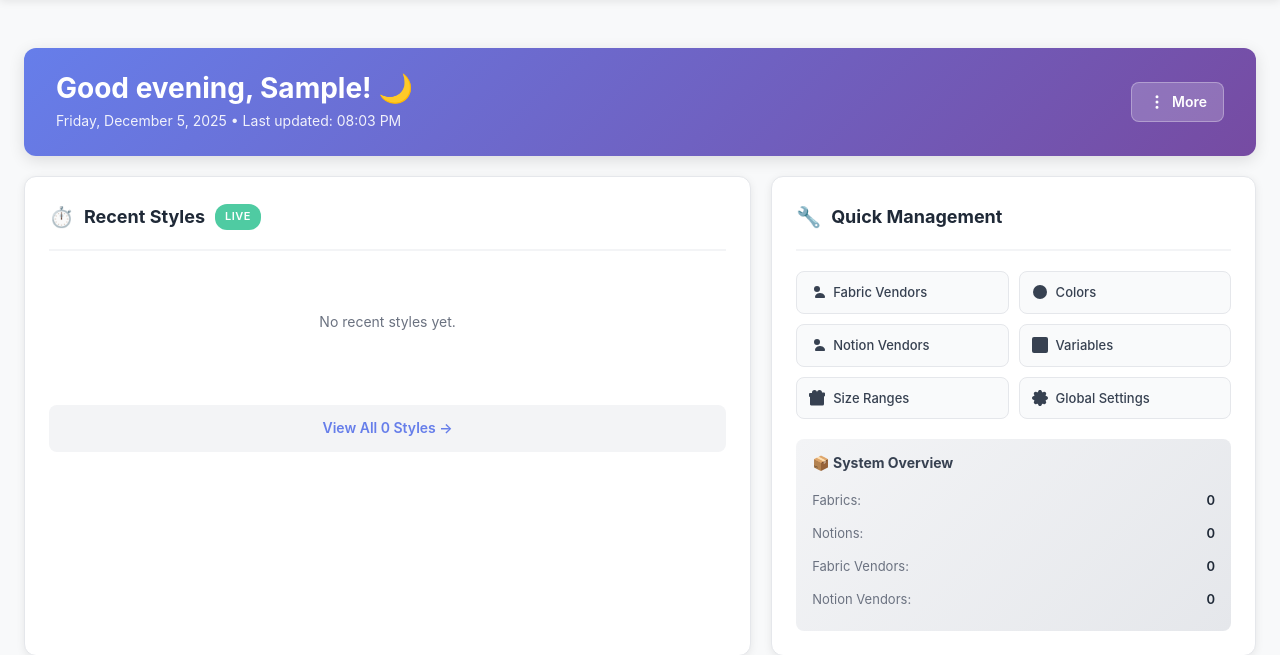
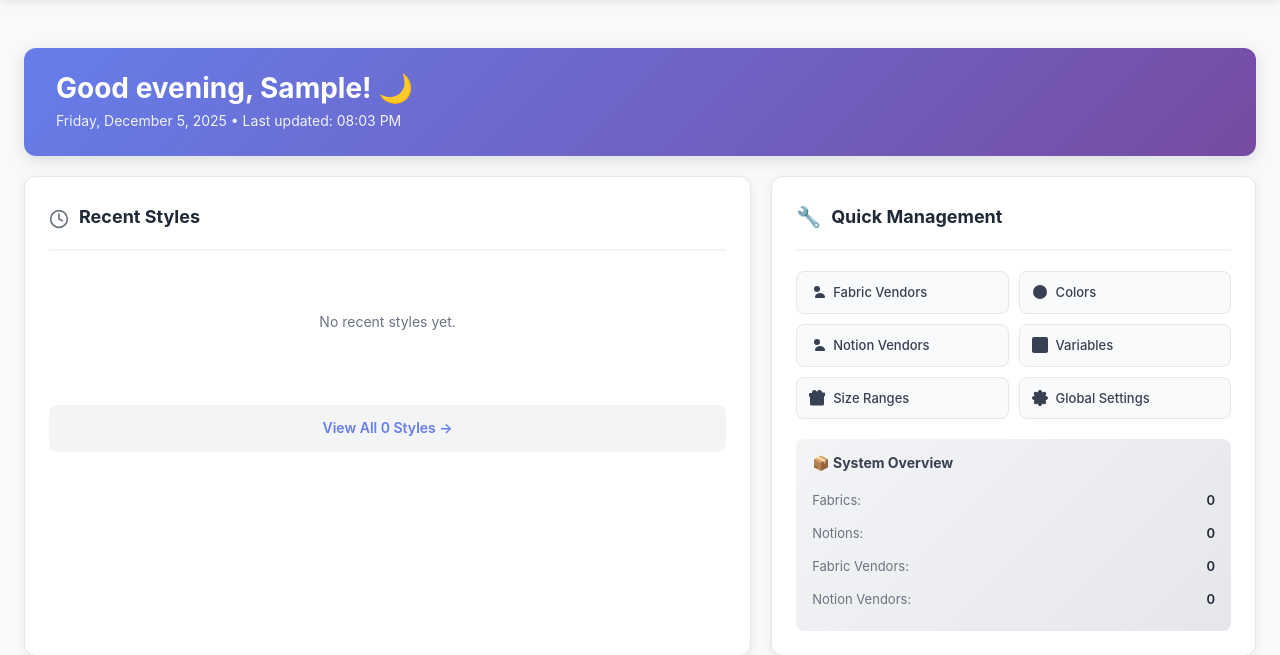
Before and after one commit to JAITteam/ja-uniforms-pricing, a Flask app: page / in a window 1280 px wide. Shown: the part 80-735 px from the top of the page. Run offline with Flask 3, Linux system fonts and the light colour scheme; the visitor is signed in with stand-in values (Sample User, id 1); data that the repository does not hold is empty; some libraries are stand-ins or nearby versions.

Commit message:
final changes

```diff
--- a/templates/dashboard.html
+++ b/templates/dashboard.html
@@ -18,16 +18,6 @@
                 <span id="last-updated">Last updated: just now</span>
             </p>
         </div>
-        <div class="welcome-actions">
-            <button class="btn-more-actions" id="more-actions-btn">
-                <svg width="18" height="18" viewBox="0 0 24 24" fill="none" stroke="currentColor" stroke-width="2">
-                    <circle cx="12" cy="12" r="1"/>
-                    <circle cx="12" cy="5" r="1"/>
-                    <circle cx="12" cy="19" r="1"/>
-                </svg>
-                More
-            </button>
-        </div>
     </div>
 
     <!-- MAIN CONTENT GRID (Recent Styles + Management) -->
@@ -36,11 +26,14 @@
         <!-- RECENT STYLES CARD -->
         <div class="recent-styles-card">
             <div class="card-header-modern">
-                <span class="icon">⏱️</span>
+                <span class="icon">
+                    <svg width="20" height="20" viewBox="0 0 24 24" fill="none" stroke="#6B7280" stroke-width="2" stroke-linecap="round" stroke-linejoin="round">
+                        <circle cx="12" cy="12" r="10"/>
+                        <polyline points="12 6 12 12 16 14"/>
+                    </svg>
+                </span>
                 <h2>Recent Styles</h2>
-                <div class="live-badge">Live</div>
             </div>
-
             <div id="recent-styles-list">
                 {% if recent_styles %}
                     {% for style in recent_styles %}
```
Also changed, not shown: 1 other file.
